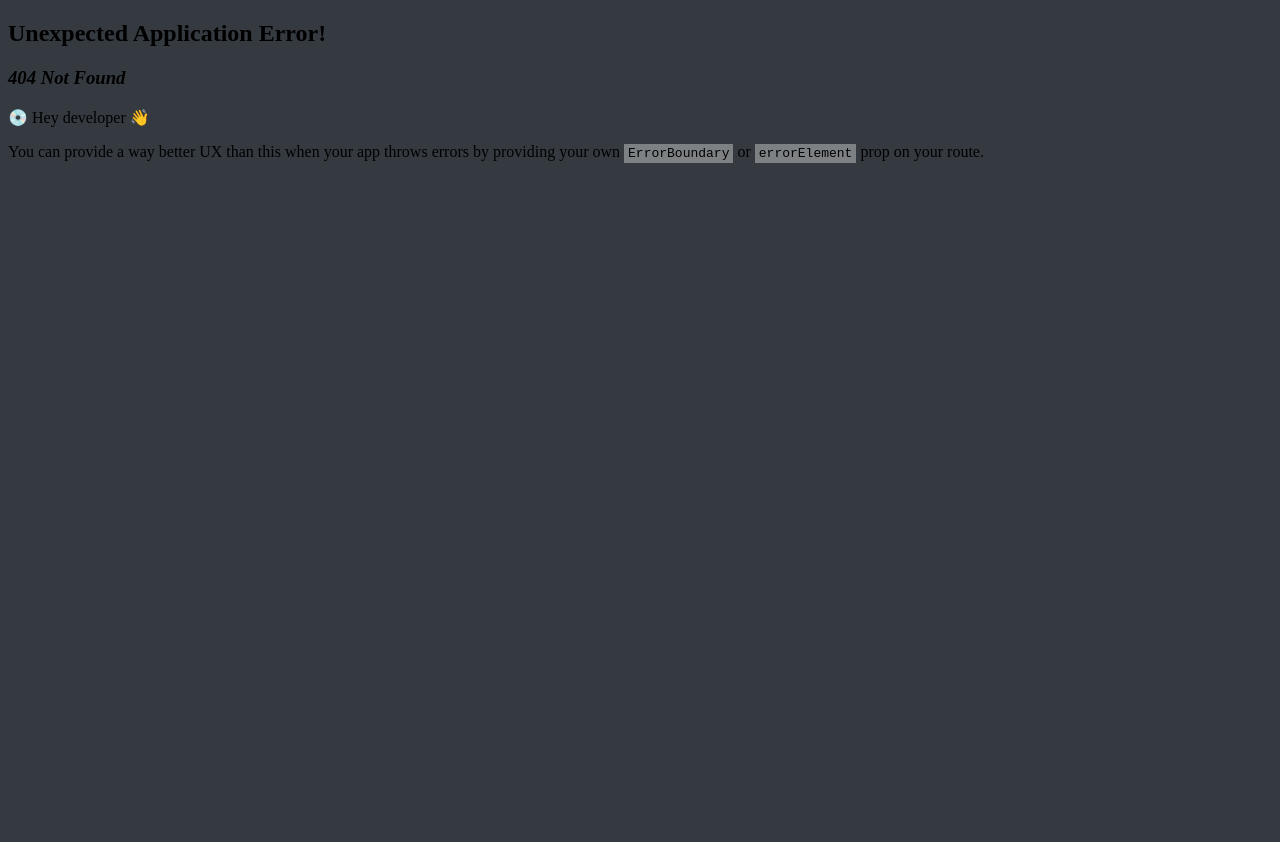
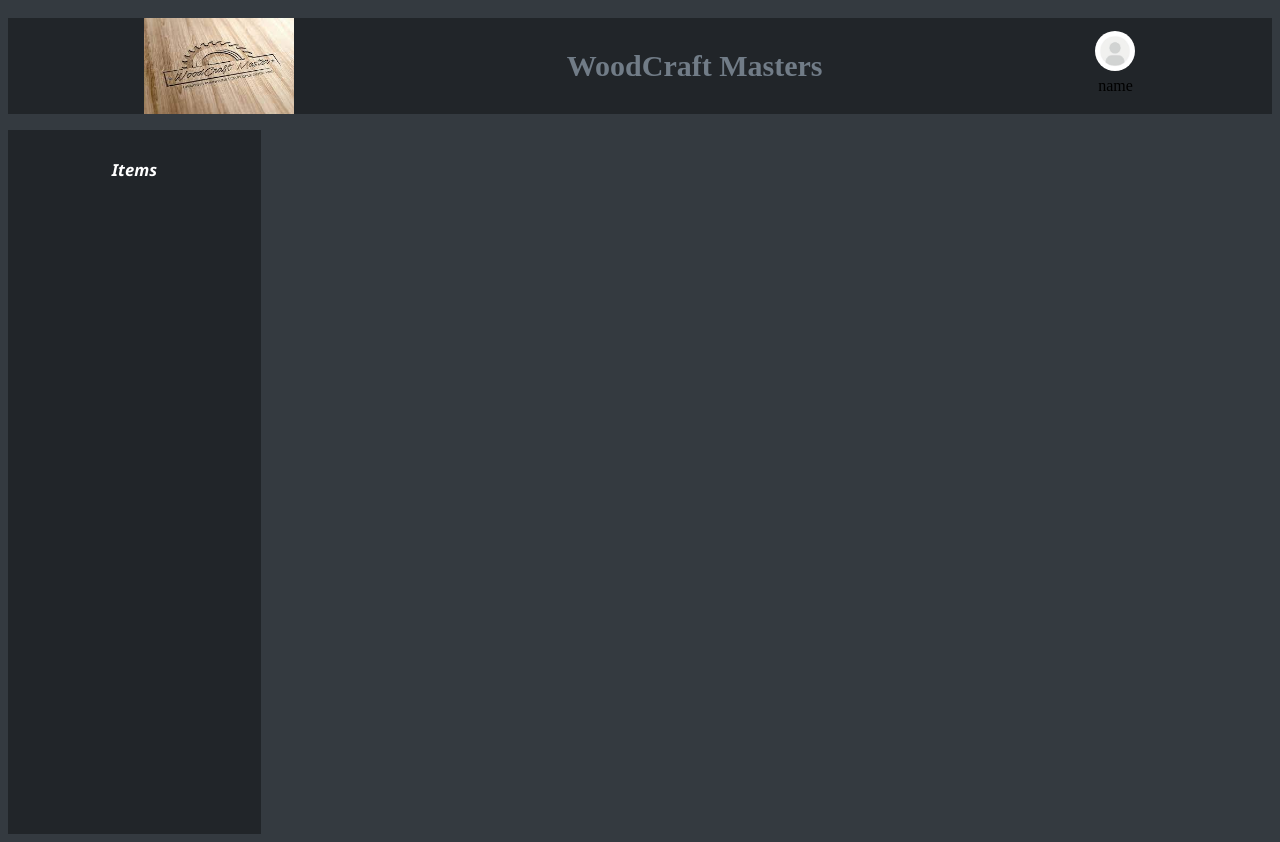
Before and after one commit to Ndigithe-john/CarpentryConnect, a React (Create React App) app in the folder frontend/: page /dashboard in a window 1280 px wide. Before the commit this address had no page. Before the commit the page ends 800 px from the top, so only its background shows below. Built offline with nearby package versions, Linux system fonts and the light colour scheme.

Commit message:
adding the dashboard page

```diff
--- a/frontend/src/App.js
+++ b/frontend/src/App.js
@@ -4,6 +4,7 @@ import LoginPage from "./pages/LoginPage";
 import RegisterPage from "./pages/RegisterPage";
 import Home from "./components/Home";
 import Maps from "./components/Map/Maps";
+import Dashboard from "./components/Dashboard";
 
 function App() {
   const router = createBrowserRouter([
@@ -15,6 +16,11 @@ function App() {
       path: "/home",
       element: <Home />,
     },
+    {
+      path: "dashboard",
+      element: <Dashboard />,
+    },
+
     {
       path: "/login",
       element: <LoginPage />,
--- a/frontend/src/components/AccountAboutModal.js
+++ b/frontend/src/components/AccountAboutModal.js
@@ -1,10 +1,17 @@
+import { Link } from "react-router-dom";
 const AccountAboutModal = () => {
   return (
     <div className="account-modal">
       <div className="account-modal-content">
-        <h4>Account</h4>
-        <h4>Dashboard</h4>
-        <h4>logout</h4>
+        <h4>
+          <Link to="/account">Account</Link>
+        </h4>
+        <h4>
+          <Link to="/dashboard">Dashboard</Link>
+        </h4>
+        <h4>
+          <Link to="/">logout</Link>
+        </h4>
       </div>
     </div>
   );
--- /dev/null
+++ b/frontend/src/components/Dashboard.js
@@ -0,0 +1,29 @@
+import NavBar from "./NavBar";
+
+import profile from "../assets/profile.jpg";
+const Dashboard = () => {
+  return (
+    <div className="container_dashboard">
+      <NavBar element={<h5>WoodCraft Masters</h5>}>
+        <div className="added_profile">
+          <div className="profile_photo">
+            <img src={profile} alt="profilePhoto" />
+          </div>
+          <div className="profile_name">
+            <p>name</p>
+          </div>
+        </div>
+      </NavBar>
+      <div className=" dashboard_container">
+        <div className="dashboard_aside_container">
+          <div className="about_items">
+            <h5>Items</h5>
+          </div>
+        </div>
+        <div className="dashboard_main_container"></div>
+      </div>
+    </div>
+  );
+};
+
+export default Dashboard;
--- a/frontend/src/index.css
+++ b/frontend/src/index.css
@@ -1,3 +1,14 @@
+:root {
+  --color-primary: #156504;
+  --color-primary-light: #7950f2;
+  --color-text: #dee2e6;
+  --color-text-dark: #717c87;
+  --color-background-100: #343a40;
+  --color-background-500: #2b3035;
+  --color-background-900: #212529;
+  --color-red: #fa5252;
+  --color-red-dark: #e03131;
+}
 body {
   background-color: var(--color-background-100);
 }
@@ -118,6 +129,33 @@ body {
 }
 
 .account-modal-content h4 {
+  text-decoration: none;
   margin-bottom: 10px;
   cursor: pointer;
 }
+.container_dashboard {
+  display: flex;
+  flex-direction: column;
+  gap: 2vh;
+}
+.dashboard_container {
+  display: flex;
+  flex-direction: row;
+  height: 88vh;
+  gap: 2em;
+}
+.dashboard_aside_container {
+  background-color: var(--color-background-900);
+  width: 20%;
+  display: flex;
+  flex-direction: column;
+  align-items: center;
+}
+.dashboard_main_container {
+}
+.about_items {
+  color: white;
+  font-size: 20px;
+  font-family: "Segoe UI", Tahoma, Geneva, Verdana, sans-serif;
+  font-style: italic;
+}
```
